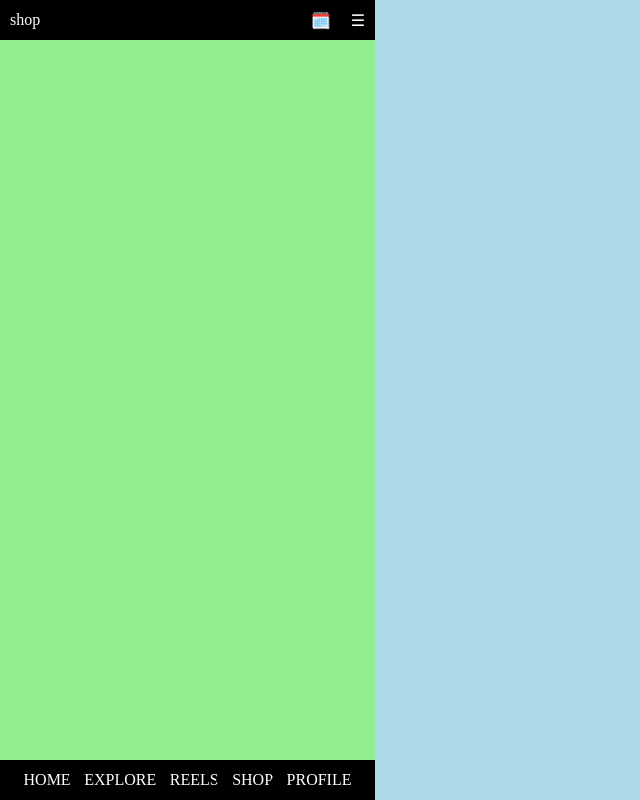
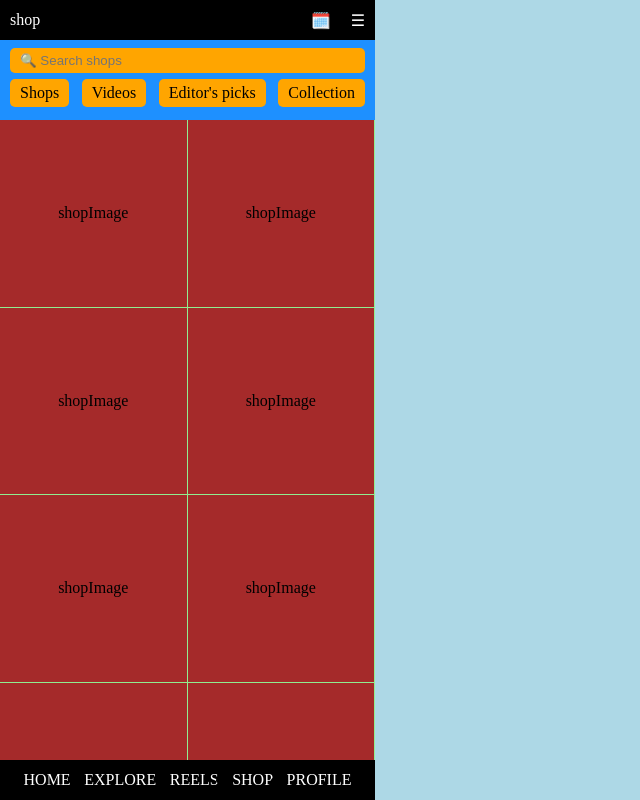
Before and after one commit to VitorGuedesMadeira/Instagram-Clone, a React (Create React App) app: page /shop in a window 1280 px wide. Shown: the top 800 px of the page, without its empty margins (0-640 px from the left). Built offline with nearby package versions, Linux system fonts and the light colour scheme.

Commit message:
add explore and reels sections

```diff
--- a/src/components/Explore.css
+++ b/src/components/Explore.css
@@ -7,8 +7,28 @@
   align-items: center;
   height: 40px;
   padding: 0 10px;
+  position: fixed;
+  width: 375px;
 }
 
 .explore-search-bar {
   width: 100%;
 }
+
+/* EXPLORE POSTS */
+
+.explore-posts {
+  display: flex;
+  flex-wrap: wrap;
+  padding-top: 40px;
+  gap: 1px;
+}
+
+.explore-image {
+  display: flex;
+  justify-content: center;
+  align-items: center;
+  background-color: darkslategray;
+  width: calc((100% / 3) - 1px);
+  aspect-ratio: 1 / 1;
+}
--- a/src/components/Explore.js
+++ b/src/components/Explore.js
@@ -2,13 +2,36 @@ import React from 'react';
 import './Explore.css';
 
 const Explore = () => {
-  const explore = 'explore';
+  const explore = 'exploreImage';
   return (
     <div className="explore-section">
       <div className="explore-navigation-bar">
         <input className="explore-search-bar" placeholder="🔍 Search" />
       </div>
-      {explore}
+
+      <div className="explore-posts">
+        <div className="explore-image">{explore}</div>
+        <div className="explore-image">{explore}</div>
+        <div className="explore-image">{explore}</div>
+        <div className="explore-image">{explore}</div>
+        <div className="explore-image">{explore}</div>
+        <div className="explore-image">{explore}</div>
+        <div className="explore-image">{explore}</div>
+        <div className="explore-image">{explore}</div>
+        <div className="explore-image">{explore}</div>
+        <div className="explore-image">{explore}</div>
+        <div className="explore-image">{explore}</div>
+        <div className="explore-image">{explore}</div>
+        <div className="explore-image">{explore}</div>
+        <div className="explore-image">{explore}</div>
+        <div className="explore-image">{explore}</div>
+        <div className="explore-image">{explore}</div>
+        <div className="explore-image">{explore}</div>
+        <div className="explore-image">{explore}</div>
+        <div className="explore-image">{explore}</div>
+        <div className="explore-image">{explore}</div>
+        <div className="explore-image">{explore}</div>
+      </div>
     </div>
   );
 };
--- a/src/components/Profile.css
+++ b/src/components/Profile.css
@@ -31,7 +31,7 @@
   top: 40px;
   height: 60px;
   width: 375px;
-  background-color: red;
+  background-color: rgb(196, 54, 54);
   padding: 0 10px;
   align-items: center;
 }
@@ -104,7 +104,7 @@
   flex-direction: column;
   position: fixed;
   top: 180px;
-  background-color: red;
+  background-color: rgb(91, 61, 151);
   justify-content: center;
   width: 375px;
   height: 60px;
@@ -138,5 +138,5 @@
   align-items: center;
   width: calc((100% / 3) - 1px);
   aspect-ratio: 1 / 1;
-  background-color: yellow;
+  background-color: rgb(107, 107, 42);
 }
--- /dev/null
+++ b/src/components/Reels.css
@@ -0,0 +1,8 @@
+.reels-section {
+  background-color: black;
+  color: white;
+  display: flex;
+  justify-content: center;
+  align-items: center;
+  height: 100vh;
+}
--- a/src/components/Reels.js
+++ b/src/components/Reels.js
@@ -1,9 +1,10 @@
 import React from 'react';
+import './Reels.css';
 
 const Reels = () => {
   const reels = 'reels';
   return (
-    <div>
+    <div className="reels-section">
       {reels}
     </div>
   );
--- a/src/components/Shop.css
+++ b/src/components/Shop.css
@@ -22,3 +22,57 @@
   text-decoration: none;
   color: white;
 }
+
+/* SHOP OPTIONS */
+
+.shop-options {
+  display: flex;
+  flex-direction: column;
+  justify-content: center;
+  position: fixed;
+  width: 375px;
+  top: 40px;
+  background-color: dodgerblue;
+  padding: 0 10px;
+  height: 80px;
+}
+
+.shop-search-bar {
+  height: 25px;
+  background-color: orange;
+  border: none;
+  padding: 10px;
+  border-radius: 5px;
+}
+
+.shop-userinterfaces-buttons {
+  display: flex;
+  height: 40px;
+  justify-content: space-between;
+  align-items: center;
+}
+
+.shop-userinterface-button {
+  background-color: orange;
+  padding: 5px 10px;
+  border-radius: 5px;
+  cursor: pointer;
+}
+
+/* SHOPT USERINTERFACES */
+
+.shop-userinterfaces {
+  display: flex;
+  flex-wrap: wrap;
+  gap: 1px;
+  padding-top: 120px;
+}
+
+.shop-userinterface {
+  display: flex;
+  justify-content: center;
+  align-items: center;
+  background-color: brown;
+  width: calc((100% / 2) - 1px);
+  aspect-ratio: 1 / 1;
+}
--- a/src/components/Shop.js
+++ b/src/components/Shop.js
@@ -14,6 +14,35 @@ const Shop = () => {
           <a href="https://google.com/">☰</a>
         </div>
       </div>
+
+      <div className="shop-options">
+        <input className="shop-search-bar" placeholder="🔍 Search shops" />
+        <div className="shop-userinterfaces-buttons">
+          <div className="shop-userinterface-button">Shops</div>
+          <div className="shop-userinterface-button">Videos</div>
+          <div className="shop-userinterface-button">Editor&apos;s picks</div>
+          <div className="shop-userinterface-button">Collection</div>
+        </div>
+      </div>
+
+      <div className="shop-userinterfaces">
+        <div className="shop-userinterface">shopImage</div>
+        <div className="shop-userinterface">shopImage</div>
+        <div className="shop-userinterface">shopImage</div>
+        <div className="shop-userinterface">shopImage</div>
+        <div className="shop-userinterface">shopImage</div>
+        <div className="shop-userinterface">shopImage</div>
+        <div className="shop-userinterface">shopImage</div>
+        <div className="shop-userinterface">shopImage</div>
+        <div className="shop-userinterface">shopImage</div>
+        <div className="shop-userinterface">shopImage</div>
+        <div className="shop-userinterface">shopImage</div>
+        <div className="shop-userinterface">shopImage</div>
+        <div className="shop-userinterface">shopImage</div>
+        <div className="shop-userinterface">shopImage</div>
+        <div className="shop-userinterface">shopImage</div>
+        <div className="shop-userinterface">shopImage</div>
+      </div>
     </div>
   );
 };
```
